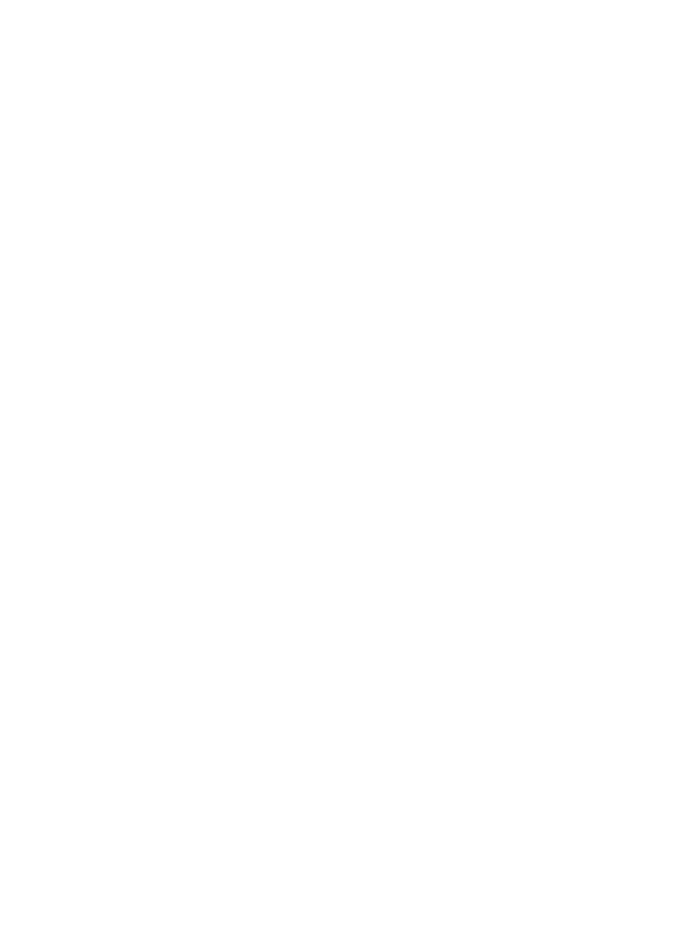
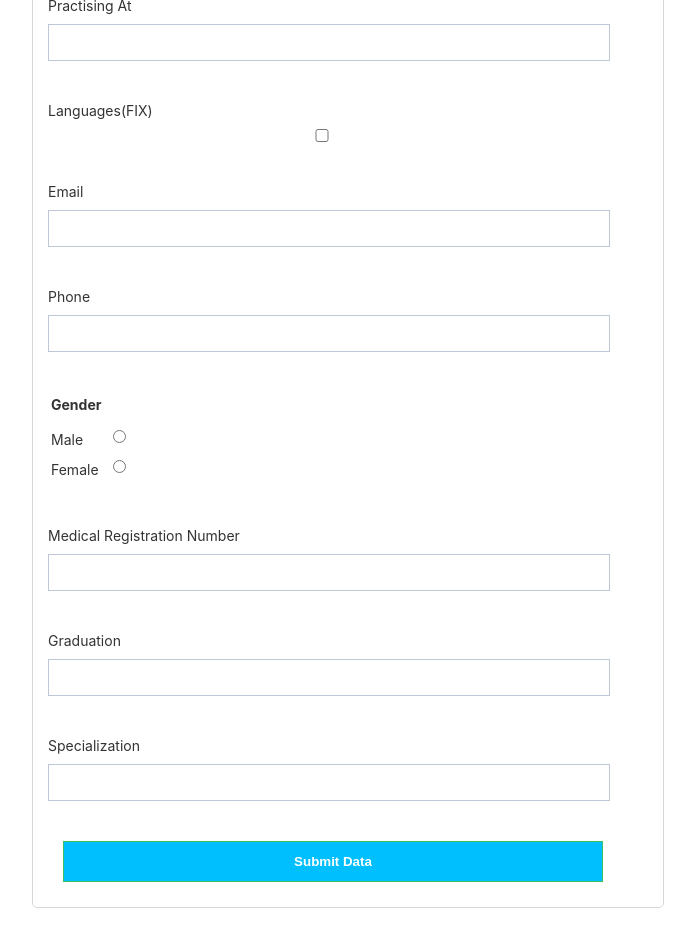
Before and after one commit to 1Canis-Lupus1/Doc-Form-React, a React (Create React App) app: page / in a window 1280 px wide. Shown: the part 760-1704 px from the top of the page, without its empty margins (292-987 px from the left). Before the commit the page ends 800 px from the top, so only its background shows below. Built offline with nearby package versions, Linux system fonts and the light colour scheme.

Commit message:
CSS added and Layout Updated

```diff
--- a/src/App.css
+++ b/src/App.css
@@ -1,38 +1,4 @@
-.App {
-  text-align: center;
+.App{
+  margin: 40px auto;
+  margin: 40px 60px;
 }
-
-.App-logo {
-  height: 40vmin;
-  pointer-events: none;
-}
-
-@media (prefers-reduced-motion: no-preference) {
-  .App-logo {
-    animation: App-logo-spin infinite 20s linear;
-  }
-}
-
-.App-header {
-  background-color: #282c34;
-  min-height: 100vh;
-  display: flex;
-  flex-direction: column;
-  align-items: center;
-  justify-content: center;
-  font-size: calc(10px + 2vmin);
-  color: white;
-}
-
-.App-link {
-  color: #61dafb;
-}
-
-@keyframes App-logo-spin {
-  from {
-    transform: rotate(0deg);
-  }
-  to {
-    transform: rotate(360deg);
-  }
-}
--- a/src/App.js
+++ b/src/App.js
@@ -8,7 +8,7 @@
     <div className="App">
       <h1>Edit Basic Info</h1>
       <hr />
-      <Form />
+      <Form className="form"/>
     </div>
   );
 }
--- /dev/null
+++ b/src/components/form.css
@@ -0,0 +1,44 @@
+#register, #login {
+    width: 600px;
+    border: 1px solid #d6d7da;
+    padding: 0px 15px 15px 15px;
+    border-radius: 5px;
+    line-height: 16px;
+    color: #333333;
+    font-size: 14px;
+    background: #ffffff;
+    margin: 100px auto;
+  }
+
+  form label, form input {
+    display: block;
+    margin-bottom: 10px;
+    width: 90%;
+    padding-top: 30px;
+  }
+
+  form input {
+    padding: 10px;
+    border: solid 1px #BDC7D8;
+
+  }
+
+  .button {
+    background-color: #00BFFF;
+    border-color: #3ac162;
+    font-weight: bold;
+    padding: 12px 15px;
+    color: #ffffff;
+    margin-top: 40px;
+    margin-left: 15px;
+  }
+
+  .errorMsg {
+    color: #cc0000;
+    margin-bottom: 12px;
+  }
+
+  .sucessMsg {
+    color: #6B8E23;
+    margin-bottom: 10px;
+  }
--- a/src/components/form.jsx
+++ b/src/components/form.jsx
@@ -1,5 +1,5 @@
 import React,{Component} from 'react';
-// import './style.css';
+import './form.css';
 
 
 class Form extends Component {
@@ -196,7 +196,7 @@
         <div className="errorMsg">{this.state.errors.location}</div>
 
         <label>Languages(FIX)</label>
-        <input type="text" name="language" value={this.state.fields.language} onChange={this.handleChange} />
+        <input type="checkbox" name="language" value={this.state.fields.language} onChange={this.handleChange} />
         <div className="errorMsg">{this.state.errors.language}</div>
 
         <label>Email</label>
@@ -207,9 +207,20 @@
         <input type="text" name="phone" value={this.state.fields.phone} onChange={this.handleChange}   />
         <div className="errorMsg">{this.state.errors.phone}</div>
 
-        <label>Gender</label>
-        <input type="radio" name="gender" value={this.state.fields.gender} onChange={this.handleChange} />Male
-        <input type="radio" name="gender" value={this.state.fields.gender} onChange={this.handleChange} />Female
+        <table>
+          <tr>
+            <th><label>Gender</label></th>
+            <th></th>
+          </tr>
+          <tr>
+            <td>Male</td>
+            <td><input type="radio" name="gender" value={this.state.fields.gender} onChange={this.handleChange} /></td>
+          </tr>
+          <tr>
+            <td>Female</td>
+            <td><input type="radio" name="gender" value={this.state.fields.gender} onChange={this.handleChange} /></td>
+          </tr>
+        </table>
         <div className="errorMsg">{this.state.errors.gender}</div>
 
         <label>Medical Registration Number</label>
@@ -224,7 +235,7 @@
         <input type="text" name="specialization" value={this.state.fields.specialization} onChange={this.handleChange} />
         <div className="errorMsg">{this.state.errors.specialization}</div>
 
-        <input type="submit" className="button"  value="Register"/>
+        <input type="submit" className="button"  value="Submit Data"/>
         </form>
     </div>
 </div>
```
